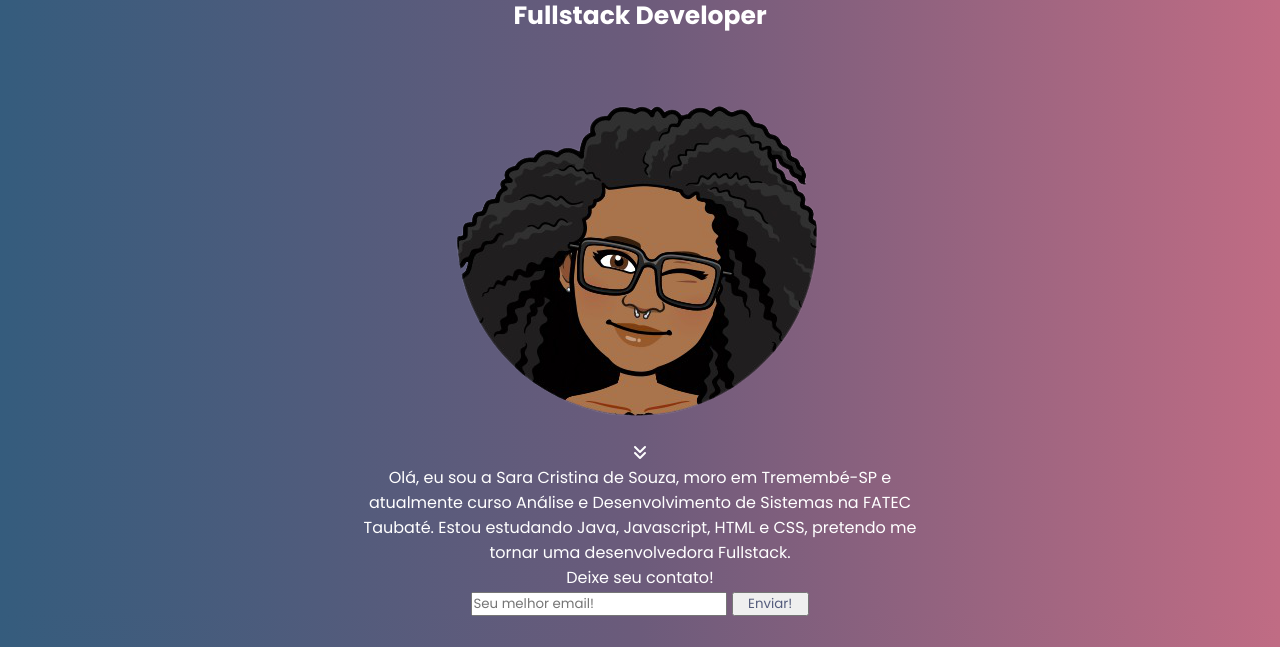
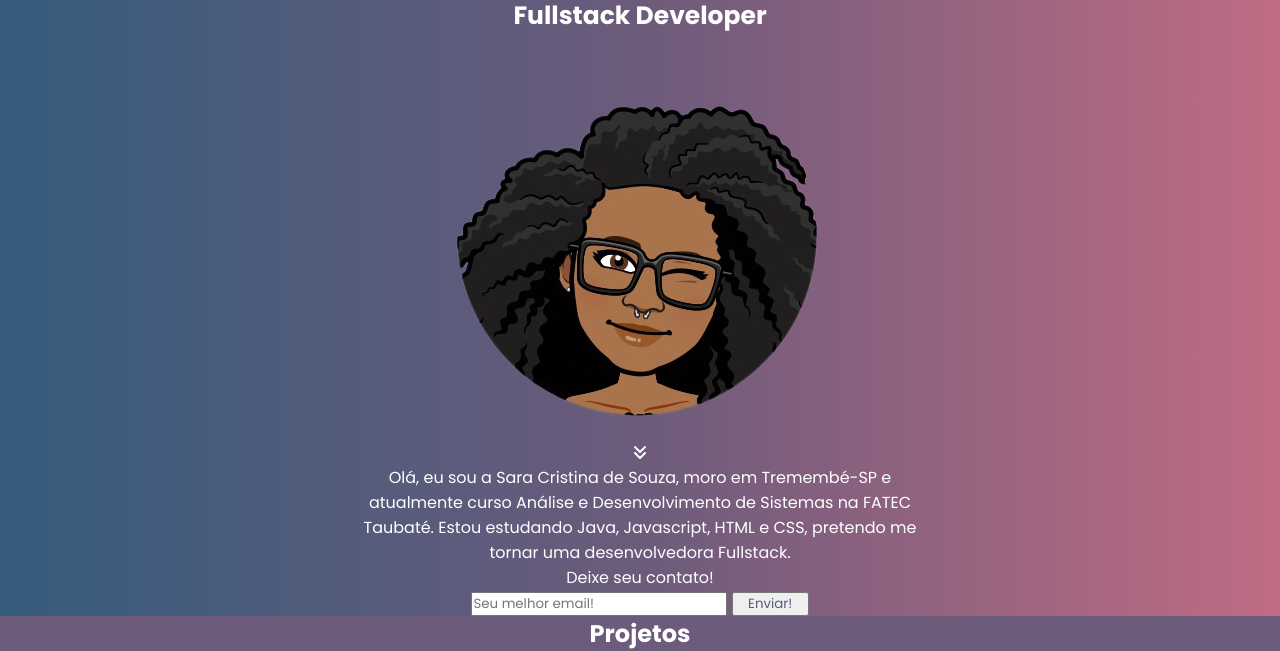
Before and after one commit to SaraSouzaa/Portfolio, a plain HTML site: page index.html in a window 1280 px wide. Shown: the part 153-804 px from the top of the page. Drawn offline with Linux system fonts and the light colour scheme.

Commit message:
Criação da section "Projects"

```diff
--- a/index.html
+++ b/index.html
@@ -61,6 +61,12 @@
 
         </section>
 
+        <section class="projects">
+          <div id="nameProjects">
+            <h2>Projetos</h2>
+          <div>
+        </section>
+
     </main>
   <script src="https://kit.fontawesome.com/77189bccf6.js" crossorigin="anonymous"></script>
 </body>
--- a/style.css
+++ b/style.css
@@ -78,3 +78,11 @@ img {
   width: 15%;
   color: #545c7c;
 }
+
+.projects #nameProjects {
+  text-align: center;
+}
+
+.projects {
+  background-color: #6C5B7B;
+}
```
